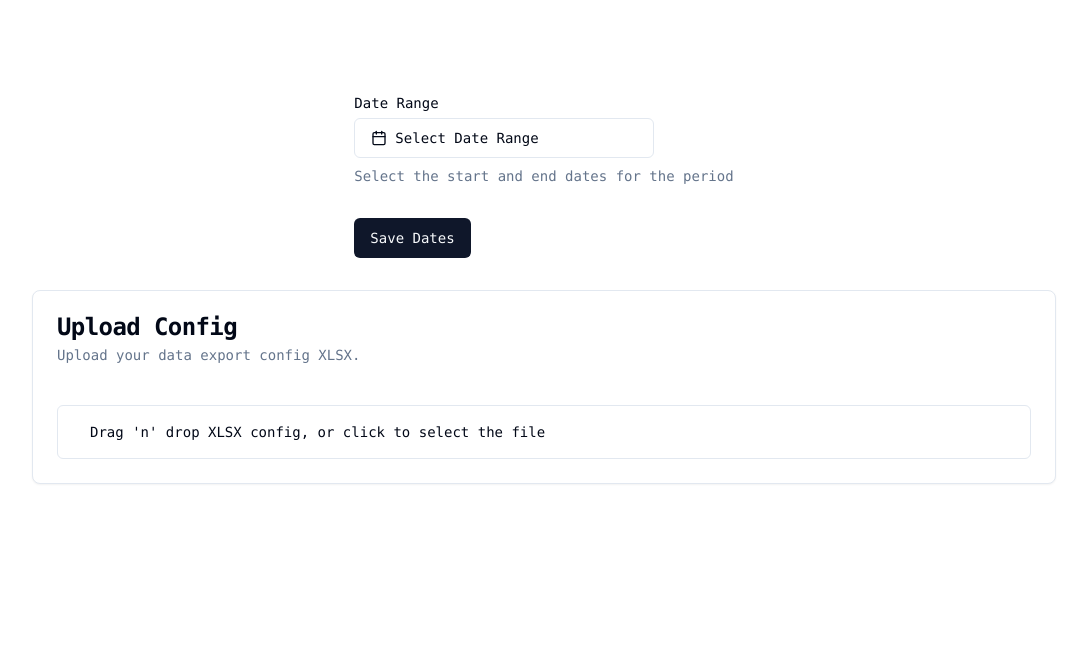
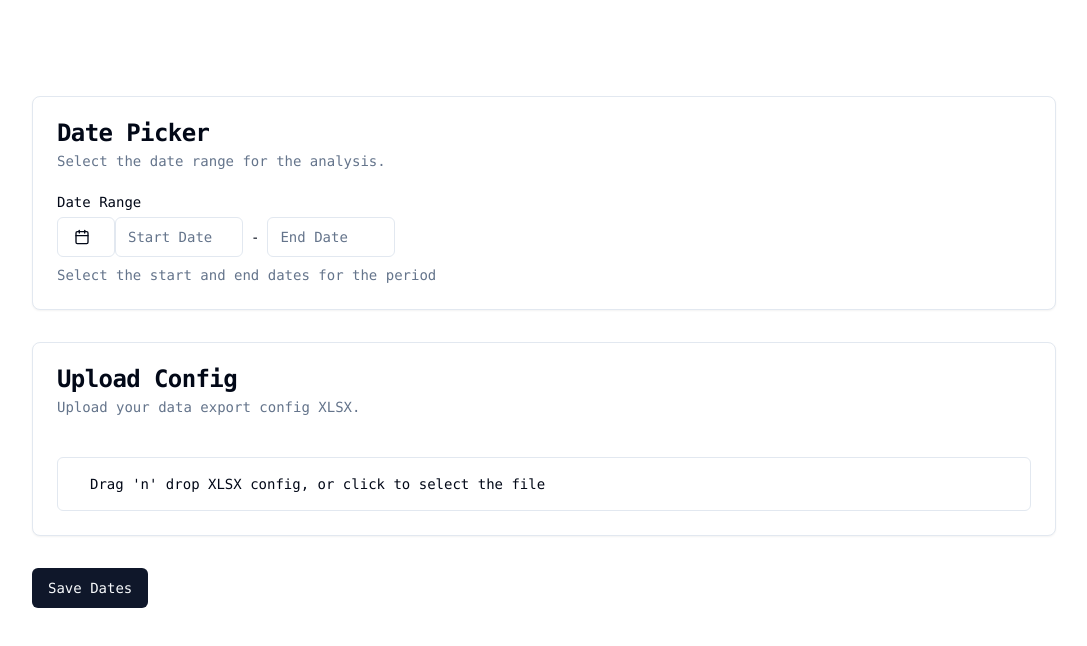
Before and after one commit to dimagi/outlier-detect-workflow, a Next.js app in the folder web-ui/: page / in a window 1280 px wide. Shown: the top 646 px of the page, without its empty margins (96-1183 px from the left). Built offline with nearby package versions, Linux system fonts and the light colour scheme.

Commit message:
Basic end to end output. Updated date picker to have some editable date things. Mostly works.

```diff
--- a/web-ui/src/app/page.tsx
+++ b/web-ui/src/app/page.tsx
@@ -1,14 +1,69 @@
+"use client";
+
+import React from "react";
+import { useForm, FormProvider } from "react-hook-form";
+import { zodResolver } from "@hookform/resolvers/zod";
+import { z } from "zod";
 import OutlierDatePicker from "@/components/outlier-date-picker";
 import { UploadConfig } from "@/components/upload-config";
+import { Button } from "@/components/ui/button";
+import { Card, CardContent, CardDescription, CardHeader, CardTitle } from "@/components/ui/card";
+
+// Define the form schema using Zod for a date range
+const FormSchema = z.object({
+  dateRange: z.object({
+    from: z.date().nullable(),
+    to: z.date().nullable(),
+  }).nullable(),
+  file: z.any().nullable(),
+  fields: z.array(z.string()).nullable(),
+});
 
 export default function Home() {
+  const form = useForm<z.infer<typeof FormSchema>>({
+    resolver: zodResolver(FormSchema),
+    defaultValues: {
+      dateRange: {
+        from: null,
+        to: null,
+      },
+      file: null,
+      fields: [],
+    },
+  });
+
+  function onSubmit(values: z.infer<typeof FormSchema>) {
+    console.log(values);
+    fetch('/submit', {
+      method: 'POST',
+      headers: {
+        'Content-Type': 'application/json'
+      },
+      body: JSON.stringify(values)
+    })
+    .then(response => response.json())
+    .then(data => console.log(data))
+    .catch(error => console.error('Error:', error));
+  };
+
   return (
     <main className="flex min-h-screen flex-col items-center justify-between p-24">
       <div className="z-10 w-full max-w-5xl flex flex-col items-center justify-between font-mono text-sm">
-        <div className="mb-8">
-          <OutlierDatePicker />
-        </div>
-        <UploadConfig />
+        <FormProvider {...form}>
+          <form onSubmit={form.handleSubmit(onSubmit)} className="space-y-8 w-full">
+            <Card className="w-full">
+              <CardHeader>
+                <CardTitle>Date Picker</CardTitle>
+                <CardDescription>Select the date range for the analysis.</CardDescription>
+              </CardHeader>
+              <CardContent className="space-y-4">
+                <OutlierDatePicker />
+              </CardContent>
+            </Card>
+            <UploadConfig />
+            <Button type="submit">Save Dates</Button>
+          </form>
+        </FormProvider>
       </div>
     </main>
   );
--- a/web-ui/src/components/outlier-date-picker.tsx
+++ b/web-ui/src/components/outlier-date-picker.tsx
@@ -1,46 +1,53 @@
 "use client";
 
-import React from "react";
-import { useForm, Controller } from "react-hook-form";
-import { zodResolver } from "@hookform/resolvers/zod";
-import { z } from "zod";
-import { format } from "date-fns";
+import React, { useState } from "react";
+import { useFormContext, Controller } from "react-hook-form";
+import { format, parse, isValid } from "date-fns";
 import { Calendar as CalendarIcon } from "lucide-react";
 import { cn } from "@/lib/utils";
 import { Button } from "@/components/ui/button";
+import { Input } from "@/components/ui/input";
 import { Calendar } from "@/components/ui/calendar";
-import { Form, FormField, FormItem, FormControl, FormLabel, FormDescription } from "@/components/ui/form";
+import { FormField, FormItem, FormControl, FormLabel, FormDescription } from "@/components/ui/form";
 import { Popover, PopoverTrigger, PopoverContent } from "@/components/ui/popover";
 
-// Define the form schema using Zod for a date range
-const FormSchema = z.object({
-  dateRange: z.object({
-    from: z.date().nullable(),
-    to: z.date().nullable(),
-  }).nullable(),
-});
+export default function OutlierDatePicker() {
+  const { control } = useFormContext();
+  const [tempValue, setTempValue] = useState({ from: "", to: "" });
+  const [error, setError] = useState("");
 
-export default function OutlierDatePicker() {
-  const form = useForm<z.infer<typeof FormSchema>>({
-    resolver: zodResolver(FormSchema),
-    defaultValues: {
-      dateRange: {
-        from: null,
-        to: null,
-      },
-    },
-  });
+  const handleBlur = (field, type) => (e) => {
+    const date = parse(e.target.value, "y-MM-dd", new Date());
+    if (!isValid(date)) {
+      setError("Invalid date format");
+      setTempValue({ ...tempValue, [type]: "" });
+      return;
+    }
 
-  function onSubmit(values: z.infer<typeof FormSchema>) {
-    console.log(values);
+    const today = new Date();
+    if (date > today) {
+      setError("Dates cannot be in the future");
+      setTempValue({ ...tempValue, [type]: "" });
+      return;
+    }
+
+    const newFieldValue = { ...field.value, [type]: date };
+
+    if (type === "from" && newFieldValue.to && newFieldValue.to < date) {
+      setError("Start date cannot be after end date");
+      setTempValue({ ...tempValue, from: "" });
+    } else if (type === "to" && newFieldValue.from && date < newFieldValue.from) {
+      setError("End date cannot be before start date");
+      setTempValue({ ...tempValue, to: "" });
+    } else {
+      setError("");
+      field.onChange(newFieldValue);
+    }
   };
 
   return (
-    <div className="w-full">
-    <Form {...form}>
-      <form onSubmit={form.handleSubmit(onSubmit)} className="space-y-8">
     <FormField
-          control={form.control}
+      control={control}
       name="dateRange"
       render={({ field }) => (
         <FormItem className="flex flex-col">
@@ -48,42 +55,68 @@ export default function OutlierDatePicker() {
           <FormControl>
             <Popover>
               <PopoverTrigger asChild>
+                <div className={cn("w-full flex items-center justify-start text-left font-normal", !field.value && "text-muted-foreground")}>
                   <Button variant={"outline"} className={cn(
-                        "w-[300px] justify-start text-left font-normal",
+                      "justify-start text-left font-normal",
                       !field.value && "text-muted-foreground"
                     )}
                   >
                     <CalendarIcon className="mr-2 h-4 w-4" />
-                      {field.value?.from ? (
-                        field.value.to ? (
-                          <>
-                            {format(field.value.from, "LLL dd, y")} - {format(field.value.to, "LLL dd, y")}
-                          </>
-                        ) : (
-                          format(field.value.from, "LLL dd, y")
-                        )
-                      ) : (
-                        "Select Date Range"
-                      )}
                   </Button>
+                  <Input
+                    type="text"
+                    className="w-32"
+                    placeholder="Start Date"
+                    value={tempValue.from || (field.value?.from ? format(field.value.from, "y-MM-dd") : "")}
+                    onChange={(e) => setTempValue({ ...tempValue, from: e.target.value })}
+                    onBlur={handleBlur(field, "from")}
+                  />
+                  <span className="mx-2">-</span>
+                  <Input
+                    type="text"
+                    className="w-32"
+                    placeholder="End Date"
+                    value={tempValue.to || (field.value?.to ? format(field.value.to, "y-MM-dd") : "")}
+                    onChange={(e) => setTempValue({ ...tempValue, to: e.target.value })}
+                    onBlur={handleBlur(field, "to")}
+                  />
+                </div>
               </PopoverTrigger>
               <PopoverContent className="w-auto p-0" align="start">
                 <Calendar
                   mode="range"
                   selected={field.value}
-                      onSelect={field.onChange}
+                  onSelect={(range) => {
+                    const today = new Date();
+                    if (range.from && range.from > today) {
+                      setError("Start date cannot be in the future");
+                      return;
+                    }
+                    if (range.to && range.to > today) {
+                      setError("End date cannot be in the future");
+                      return;
+                    }
+                    if (range.from && range.to && range.from > range.to) {
+                      setError("Start date cannot be after end date");
+                      return;
+                    }
+                    setError("");
+                    field.onChange(range);
+                    setTempValue({
+                      from: range?.from ? format(range.from, "y-MM-dd") : "",
+                      to: range?.to ? format(range.to, "y-MM-dd") : "",
+                    });
+                  }}
                   numberOfMonths={2}
+                  disabled={(date) => date > new Date() || date < new Date("2000-01-01")}
                 />
               </PopoverContent>
             </Popover>
           </FormControl>
+          {error && <div className="text-red-500">{error}</div>}
           <FormDescription>Select the start and end dates for the period</FormDescription>
         </FormItem>
       )}
     />
-        <Button type="submit">Save Dates</Button>
-      </form>
-    </Form>
-    </div>
   );
 }
--- /dev/null
+++ b/web-ui/src/components/ui/input.tsx
@@ -0,0 +1,25 @@
+import * as React from "react"
+
+import { cn } from "@/lib/utils"
+
+export interface InputProps
+  extends React.InputHTMLAttributes<HTMLInputElement> {}
+
+const Input = React.forwardRef<HTMLInputElement, InputProps>(
+  ({ className, type, ...props }, ref) => {
+    return (
+      <input
+        type={type}
+        className={cn(
+          "flex h-10 w-full rounded-md border border-input bg-background px-3 py-2 text-sm ring-offset-background file:border-0 file:bg-transparent file:text-sm file:font-medium placeholder:text-muted-foreground focus-visible:outline-none focus-visible:ring-2 focus-visible:ring-ring focus-visible:ring-offset-2 disabled:cursor-not-allowed disabled:opacity-50",
+          className
+        )}
+        ref={ref}
+        {...props}
+      />
+    )
+  }
+)
+Input.displayName = "Input"
+
+export { Input }
--- a/web-ui/src/components/upload-config.tsx
+++ b/web-ui/src/components/upload-config.tsx
@@ -3,15 +3,10 @@
 import React, { useCallback, useState } from 'react';
 import { useDropzone, DropzoneOptions } from 'react-dropzone';
 import { cn } from "@/lib/utils";
-import {
-  Card,
-  CardContent,
-  CardDescription,
-  CardHeader,
-  CardTitle,
-} from "@/components/ui/card";
+import { Card, CardContent, CardDescription, CardHeader, CardTitle } from "@/components/ui/card";
 import { FileSpreadsheet, X } from "lucide-react";
 import * as XLSX from 'xlsx';
+import { useFormContext } from "react-hook-form";
 
 type CardProps = React.ComponentProps<typeof Card>;
 
@@ -21,6 +16,7 @@ interface FieldOption {
 }
 
 export function UploadConfig({ className, ...props }: CardProps) {
+  const { setValue } = useFormContext();
   const [fileInfo, setFileInfo] = useState<{ name: string; size: number } | null>(null);
   const [error, setError] = useState<string | null>(null);
   const [fieldOptions, setFieldOptions] = useState<FieldOption[]>([]);
@@ -63,16 +59,20 @@ export function UploadConfig({ className, ...props }: CardProps) {
             (field: string) => field !== 'username' && field !== 'completed_time'
           );
           setFieldOptions(filteredFields.map(field => ({ name: field, selected: false })));
+          setValue("file", file);
+          setValue("fields", filteredFields);
         }
       };
       reader.readAsArrayBuffer(file);
     }
-  }, []);
+  }, [setValue]);
 
   const handleRemoveFile = () => {
     setFileInfo(null);
     setFieldOptions([]);
     setError(null);
+    setValue("file", null);
+    setValue("fields", []);
   };
 
   const handleCheckboxChange = (index: number) => {
@@ -82,6 +82,7 @@ export function UploadConfig({ className, ...props }: CardProps) {
         ...newOptions[index],
         selected: !newOptions[index].selected
       };
+      setValue("fields", newOptions.filter(option => option.selected).map(option => option.name));
       return newOptions;
     });
   };
@@ -90,15 +91,6 @@ export function UploadConfig({ className, ...props }: CardProps) {
     onDrop,
     accept: {
       'application/vnd.openxmlformats-officedocument.spreadsheetml.sheet': ['.xlsx'],
-    },
-    onDragEnter: () => {
-      // Handle drag enter event
-    },
-    onDragLeave: () => {
-      // Handle drag leave event
-    },
-    onDragOver: () => {
-      // Handle drag over event
     },
     multiple: false,
   };
@@ -128,7 +120,7 @@ export function UploadConfig({ className, ...props }: CardProps) {
             className="flex-1 items-center justify-center space-x-4 rounded-md border p-4 cursor-pointer"
           >
             <input {...getInputProps()} />
-            <p>Drag 'n' drop XLSX config, or click to select the file</p>
+            <p>Drag &apos;n&apos; drop XLSX config, or click to select the file</p>
           </div>
         )}
         {fieldOptions.length > 0 && (
```
Also changed, not shown: 1 other file (tests, documents, lock files or other folders). Lines whose indentation alone changed are shown as unchanged.
